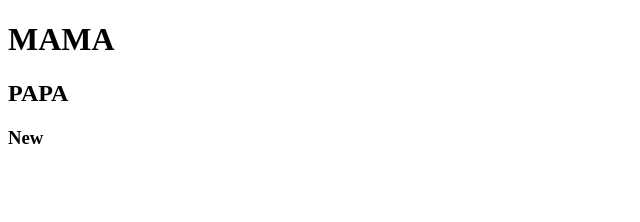
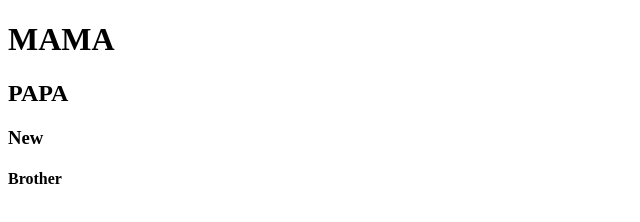
Before and after one commit to Illouminus/HTML-Initiation, a plain HTML site: page index.html in a window 1280 px wide. Shown: the full height of the page, 0-640 px from the left. Drawn offline with Linux system fonts and the light colour scheme.

Commit message:
Добавили брата

```diff
--- a/index.html
+++ b/index.html
@@ -10,5 +10,6 @@
 	<h1>MAMA</h1>
 	<h2>PAPA</h2>
 	<h3>New</h3>
+	<h4>Brother</h4>
 </body>
 </html>
```
